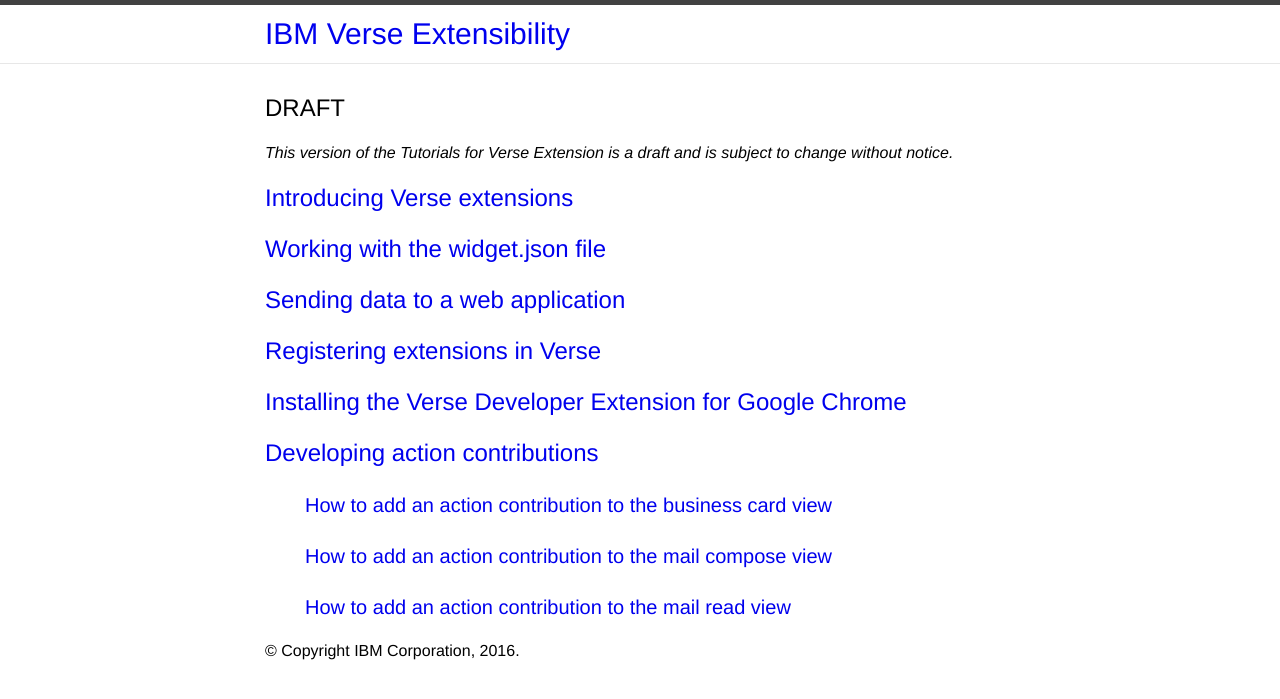
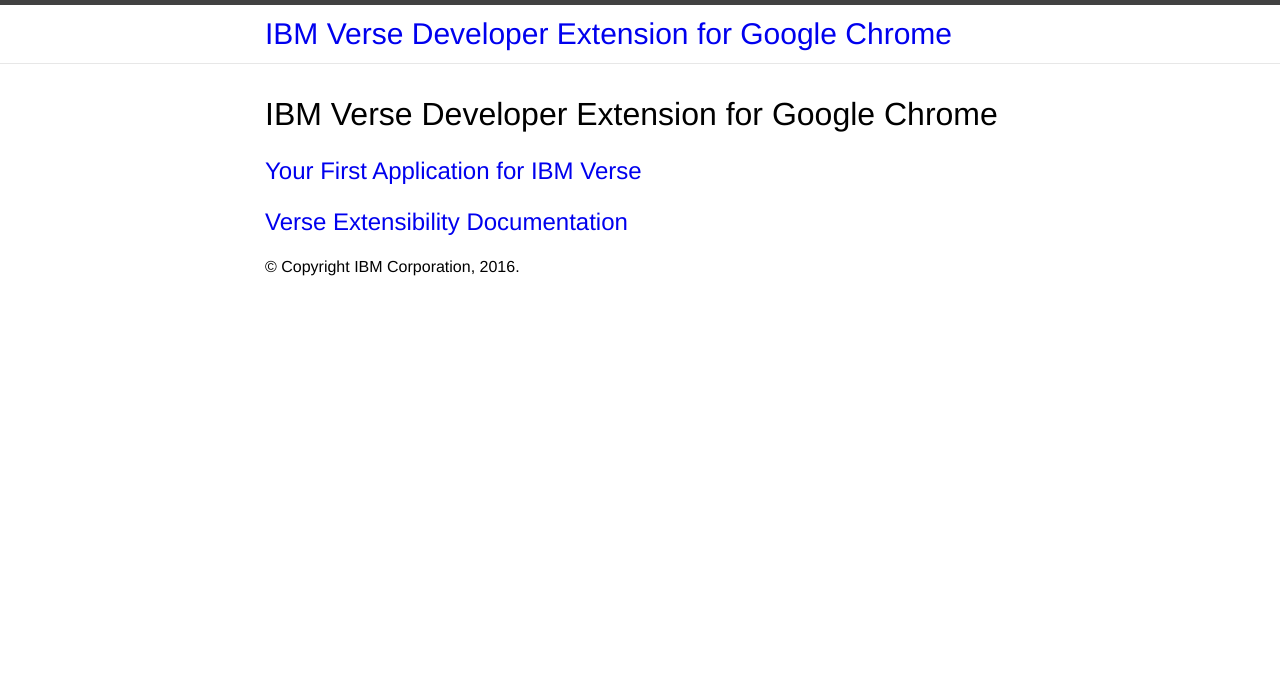
Before and after one commit to ibmverse/verse-developer, a Jekyll site: the page built from index.html, in a window 1280 px wide. Shown: the top 699 px of the page. Built offline with Jekyll 4.4.1, drawn with Linux system fonts in a browser that asks for light colours.

Commit message:
Update index.html to point to the new tutorial and reference documentation

```diff
--- a/_config.yml
+++ b/_config.yml
@@ -1,6 +1,6 @@
 # Copyright IBM Corp. 2016  All Rights Reserved.
 
-title: IBM Verse Extensibility
+title: IBM Verse Developer Extension for Google Chrome
 
 description: >
   "This site contains a tutorial and reference documentation for the IBM Verse extensibility features."
--- a/index.html
+++ b/index.html
@@ -3,28 +3,14 @@
 layout: default
 ---
 <div>
-  <h2> DRAFT</h2>
-  <p><em>This version of the Tutorials for Verse Extension is a draft and is subject to change without notice.</em></p>
+  <h1> IBM Verse Developer Extension for Google Chrome </h1>
 </div>
 
 <div>
-  <h2> <a href="{{ "/tutorials/ext-intro.html" | prepend: site.baseurl }}">{{ "Introducing Verse extensions" }}</a> </h2>
-  <h2> <a href="{{ "/tutorials/ext-manifest.html" | prepend: site.baseurl }}">{{ "Working with the widget.json file" }}</a> </h2>
-  <h2> <a href="{{ "/tutorials/ext-send-data-to-app.html" | prepend: site.baseurl }}">{{ "Sending data to a web application" }}</a> </h2>
-  <h2> <a href="{{ "/tutorials/ext-widget-reg.html" | prepend: site.baseurl }}">{{ "Registering extensions in Verse" }}</a> </h2>
-  <h2> <a href="{{ "/tutorials/ext-install-toolkit.html" | prepend: site.baseurl }}">{{ "Installing the Verse Developer Extension for Google Chrome" }}</a> </h2>
-  <h2> <a href="{{ "/tutorials/ext-action-contribution.html" | prepend: site.baseurl }}">{{ "Developing action contributions" }}</a> </h2>
-  <ul class="tutorial-list">
-    {% for page in site.tutorials %}
-      {% if page.categories contains "tutorial_action_ext" %}
-        <li>
-          <h2> <a class="tutorial-link" href="{{ page.url | prepend: site.baseurl }}">{{ page.title }}</a> </h2>
-        </li>
-      {% endif %}
-    {% endfor %}
-  </ul>
+  <h2> <a href="{{ "/tutorials/tutorial_verse_developer.html" | prepend: site.baseurl }}">{{ "Your First Application for IBM Verse" }}</a> </h2>
+  <h2> <a href="{{ "/reference/reference.html" | prepend: site.baseurl }}">{{ "Verse Extensibility Documentation" }}</a> </h2>
+</div>
 
-</div>
 <div>
   &copy; Copyright IBM Corporation, 2016.
 </div>
```
